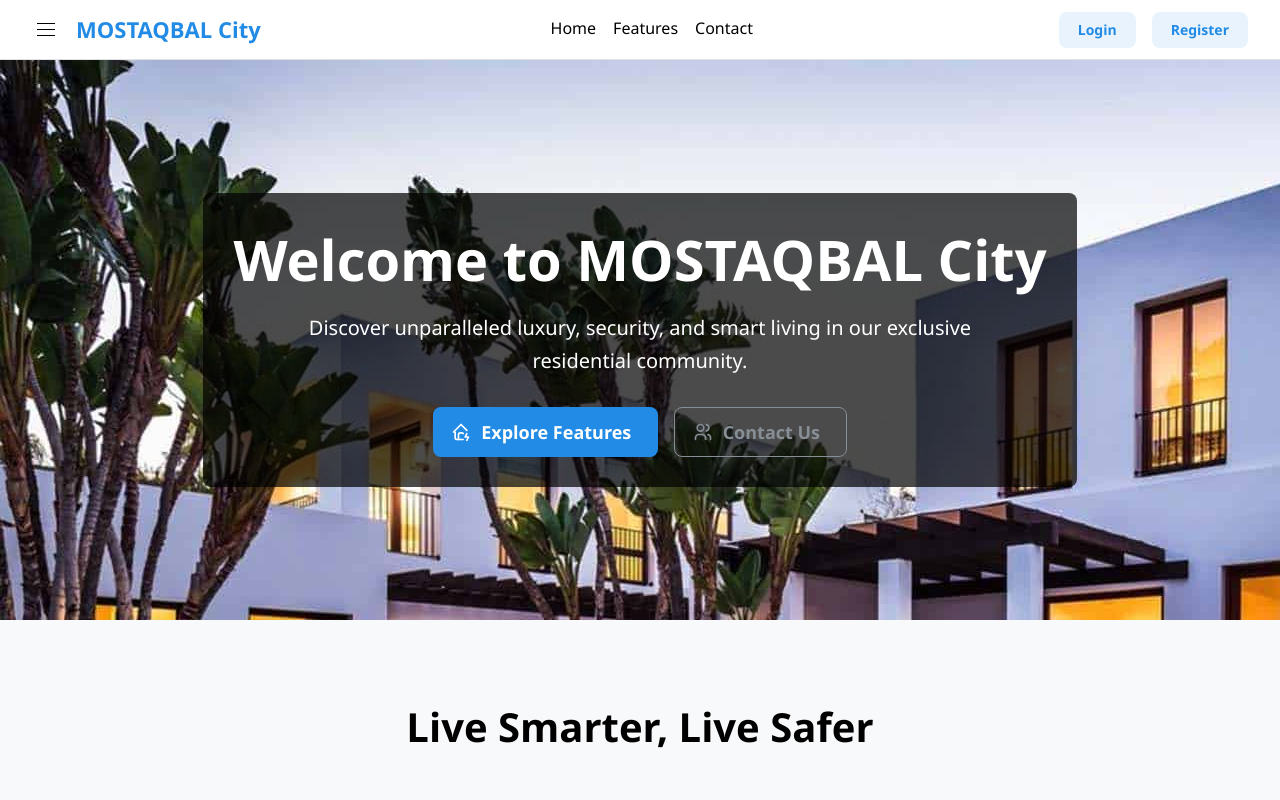
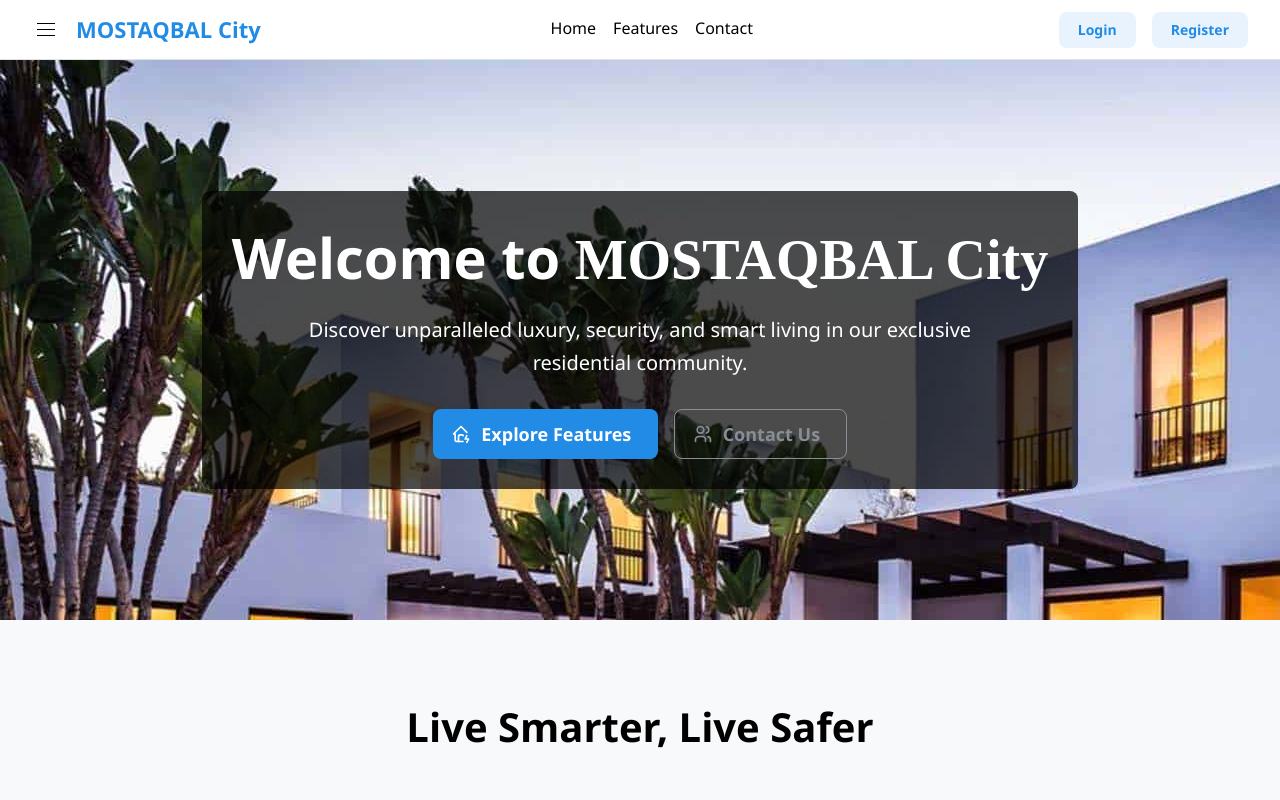
Before and after one commit to MomenElshahidy1/Compound-Website, a React (Vite) app: page / in a window 1280 px wide. Shown: the top 800 px of the page. Built offline with nearby package versions, Linux system fonts and the light colour scheme.

Commit message:
Edit Text

```diff
--- a/src/pages/Landing.jsx
+++ b/src/pages/Landing.jsx
@@ -91,7 +91,7 @@ const Landing = () => {
       >
         <Container p={30} style={{backgroundColor:"rgba(0,0,0,0.7)",borderRadius:"8px"}} size="md">
           <Title order={1} style={{ fontSize: '3.5rem', marginBottom: '1rem' }}>
-            Welcome to MOSTAQBAL City
+            Welcome to <span style={{ fontFamily: "'Playfair Display', serif", fontWeight: 'bold' }}>MOSTAQBAL City</span>
           </Title>
           <Text size="xl" mb={30} style={{ maxWidth: '700px', margin: '0 auto 30px auto' }}>
             Discover unparalleled luxury, security, and smart living in our exclusive residential community.
--- a/src/pages/Login.jsx
+++ b/src/pages/Login.jsx
@@ -37,7 +37,7 @@ export default function Login() {
   return (
     <Paper shadow="md" p="xl" radius="md" mx="auto" mt="xl" maw={400}>
       <Title order={2} ta="center" mb="md">
-        Login to Neighborhood Forum
+        Login to MOSTAQBAL City
       </Title>
 
       {error && (
--- a/src/pages/Register.jsx
+++ b/src/pages/Register.jsx
@@ -55,7 +55,7 @@ export default function Register() {
   return (
     <Paper shadow="md" p="xl" radius="md" mx="auto" mt="xl" maw={500}>
       <Title order={2} ta="center" mb="md">
-        Register for Neighborhood Forum
+        Register for MOSTAQBAL City
       </Title>
 
       {error && (
```
